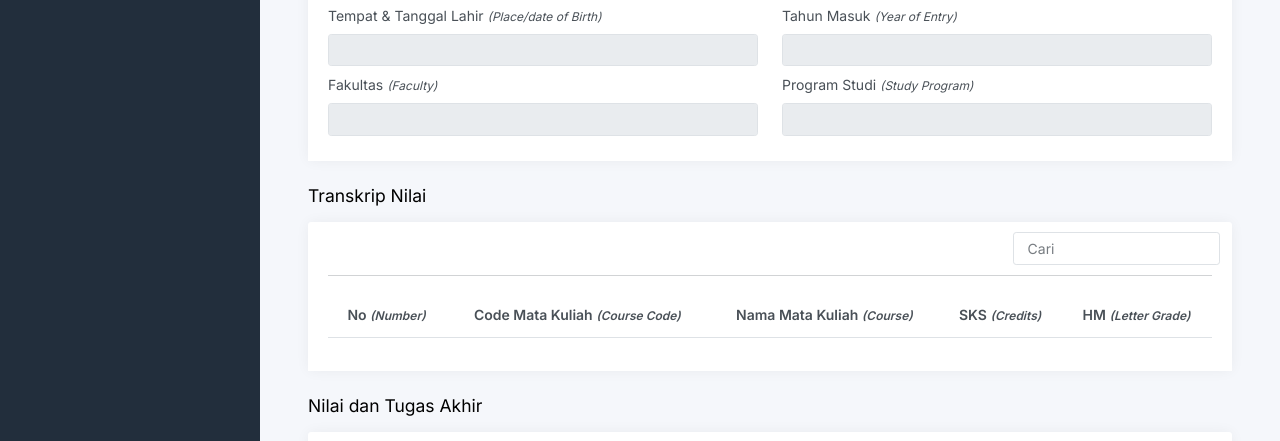
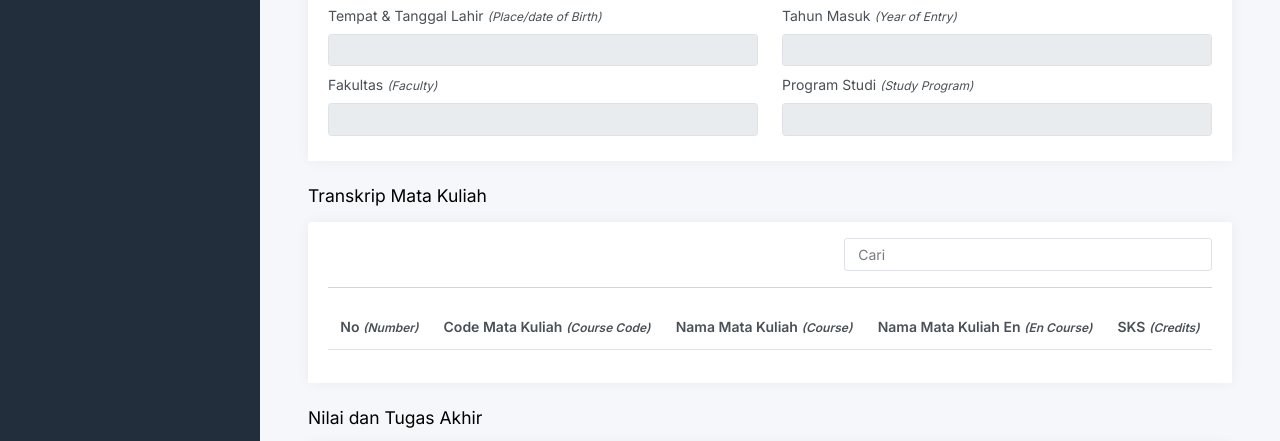
Before and after one commit to uiteung/lulu, a website: page detail-transkrip.html in a window 1280 px wide. Shown: the part 272-713 px from the top of the page. Drawn offline with nearby package versions, Linux system fonts and the light colour scheme; some packages are replaced by stand-ins of ours; a script that the page names is missing.

Commit message:
fix some bugs

```diff
--- a/detail-transkrip.html
+++ b/detail-transkrip.html
@@ -120,7 +120,9 @@
         <main class="content">
           <div class="container-fluid p-0">
             <h5 class="right-aligned" style="float: right">
-              <a href="index.html">Home</a> / <a href="transkrip-nilai.html">Transkrip Nilai</a> / Detail Transkrip Nilai
+              <a href="index.html">Home</a> /
+              <a href="transkrip-nilai.html">Transkrip Nilai</a> / Detail
+              Transkrip Nilai
             </h5>
             <h1 class="h3 mb-3"><b>Data Transkrip Nilai</b></h1>
           </div>
@@ -252,22 +254,13 @@
             <!-- Profil Mahasiswa End -->
 
             <!-- Transkrip Nilai Start -->
-            <h1 class="h4 mb-3">Transkrip Nilai</h1>
+            <h1 class="h4 mb-3">Transkrip Mata Kuliah</h1>
             <div class="row">
               <div class="col-12">
                 <div class="card">
                   <div class="card-header">
-                    <div class="row no-gutters">
-                      <div
-                        class="col-md-3"
-                        style="
-                          position: absolute;
-                          top: 0;
-                          right: 0;
-                          width: 25%;
-                          margin-top: 10px;
-                        "
-                      >
+                    <div class="d-flex justify-content-end gap-2">
+                      <div class="col-md-5">
                         <input
                           type="text"
                           class="form-control"
@@ -276,7 +269,6 @@
                         />
                       </div>
                     </div>
-                    <br />
                     <hr />
                     <table
                       id="example"
@@ -294,10 +286,11 @@
                             Nama Mata Kuliah
                             <i style="font-size: 12px">(Course)</i>
                           </th>
+                          <th>
+                            Nama Mata Kuliah En
+                            <i style="font-size: 12px">(En Course)</i>
+                          </th>
                           <th>SKS <i style="font-size: 12px">(Credits)</i></th>
-                          <th>
-                            HM <i style="font-size: 12px">(Letter Grade)</i>
-                          </th>
                         </tr>
                       </thead>
                       <tbody id="tablebody">
```
Also changed, not shown: zarchive/document1.html (+1 -0 lines).
